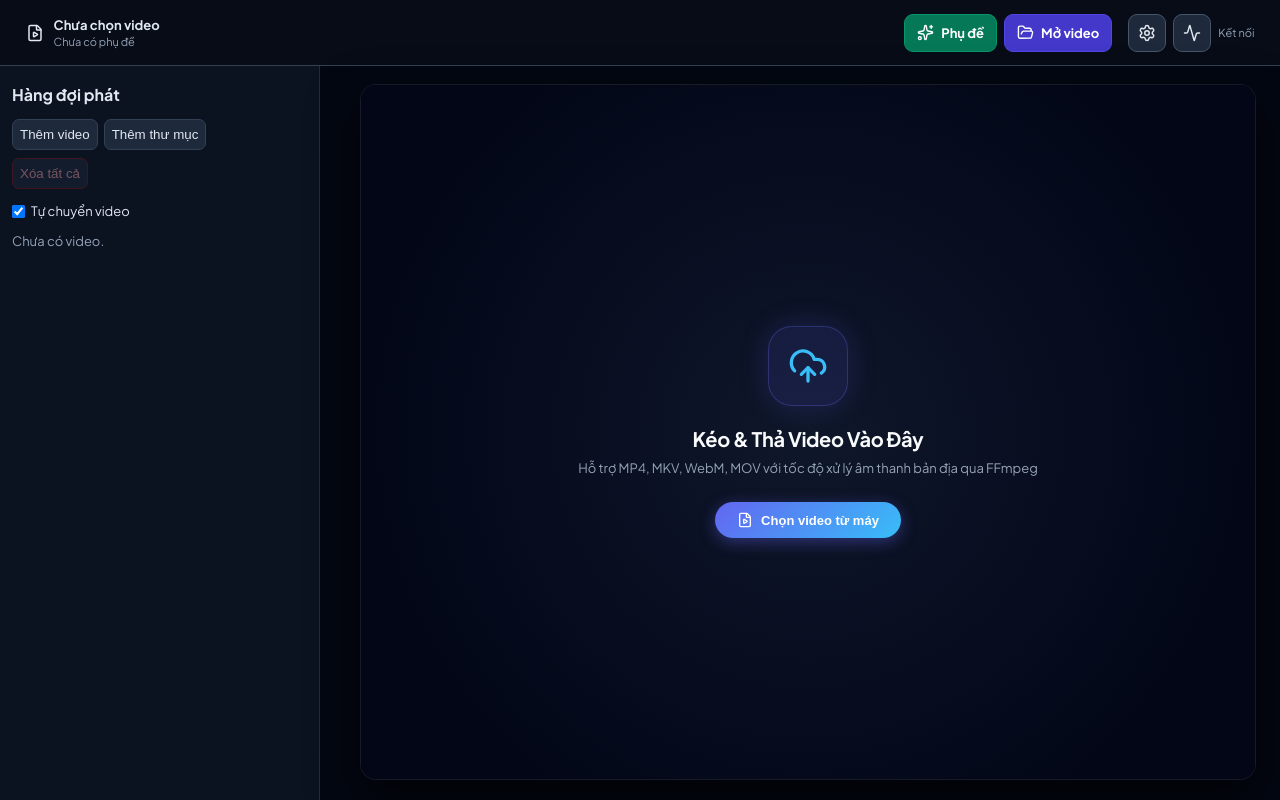
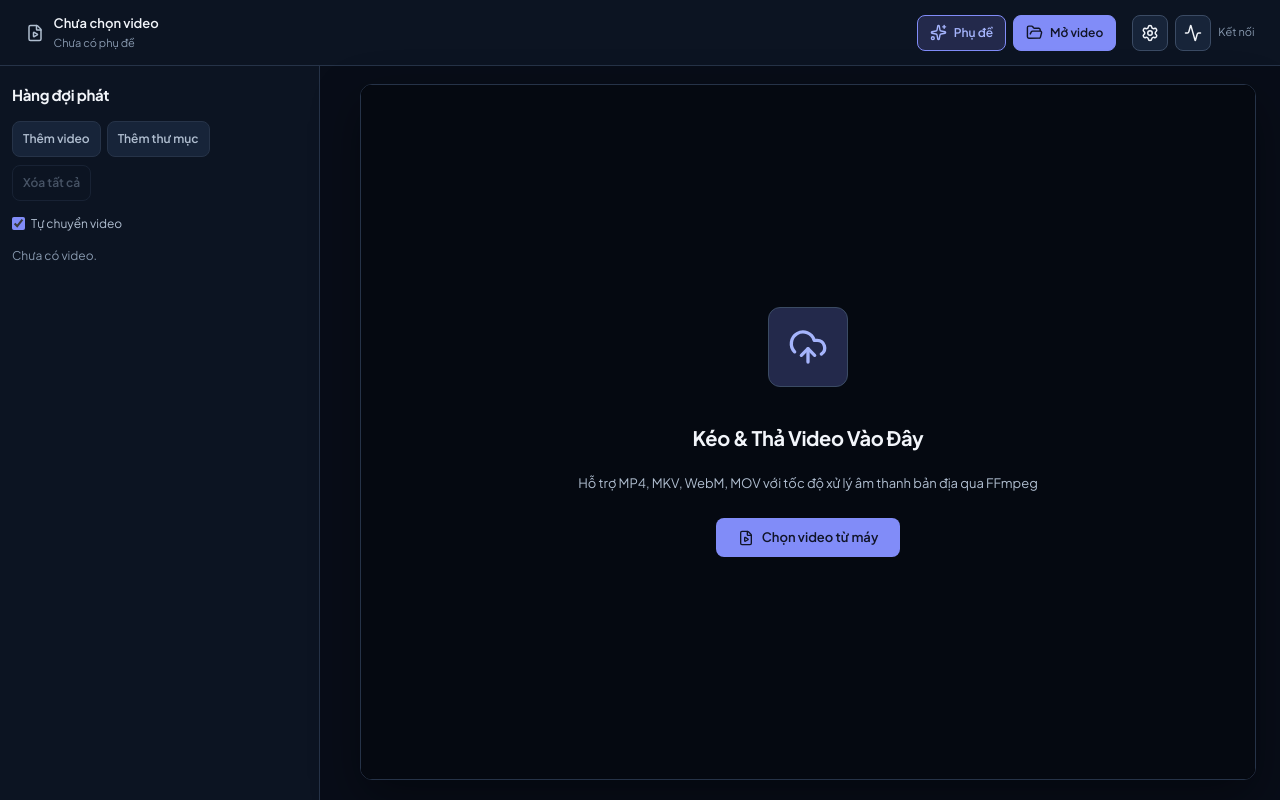
Before and after one commit to patdev495/watch-subtitles, a Vue app in the folder frontend/: page / in a window 1280 px wide. Built offline with nearby package versions, Linux system fonts and the light colour scheme.

Commit message:
Refine player UI visual consistency

```diff
--- a/frontend/src/components/HeaderBar.vue
+++ b/frontend/src/components/HeaderBar.vue
@@ -31,8 +31,19 @@ const emit = defineEmits<{
 </template>
 
 <style scoped>
-.header-bar { display: flex; align-items: center; gap: 16px; min-height: 66px; padding: 10px clamp(16px, 2vw, 34px); background: #070c17; border-bottom: 1px solid #334155; color: #e2e8f0; }
-.media-context { display: flex; align-items: center; gap: 10px; min-width: 0; flex: 1; }.media-context div { display: grid; gap: 2px; min-width: 0; }.media-context strong { overflow: hidden; text-overflow: ellipsis; white-space: nowrap; font-size: 13px; }.media-context span { font-size: 11px; color: #94a3b8; }
-.main-actions, .utility-actions { display: flex; align-items: center; gap: 7px; } button { display: inline-flex; align-items: center; justify-content: center; gap: 7px; min-height: 38px; padding: 0 12px; border: 1px solid #475569; border-radius: 9px; color: #e2e8f0; background: #1e293b; cursor: pointer; font: 700 13px var(--font-sans); }.subtitle-button { color: #fff; background: #047857; border-color: #059669; }.open-button { color: #fff; background: #4338ca; border-color: #4f46e5; }.utility-actions button { width: 38px; padding: 0; }.engine-status { color: #94a3b8; font-size: 11px; }
+.header-bar { display: flex; align-items: center; gap: 16px; min-height: 66px; padding: 10px clamp(16px, 2vw, 34px); background: var(--bg-surface); border-bottom: 1px solid var(--border-subtle); color: var(--text-primary); }
+.media-context { display: flex; align-items: center; gap: 10px; min-width: 0; flex: 1; color: var(--text-secondary); }
+.media-context div { display: grid; gap: 2px; min-width: 0; }
+.media-context strong { overflow: hidden; text-overflow: ellipsis; white-space: nowrap; color: var(--text-primary); font-size: 13px; font-weight: 600; }
+.media-context span { font-size: 11px; color: var(--text-muted); }
+.main-actions, .utility-actions { display: flex; align-items: center; gap: 7px; }
+button { display: inline-flex; align-items: center; justify-content: center; gap: 7px; min-height: var(--control-height); padding: 0 12px; border: 1px solid var(--border-strong); border-radius: var(--radius-control); color: var(--text-primary); background: var(--bg-control); cursor: pointer; font: 600 12px var(--font-sans); white-space: nowrap; }
+button:hover { background: var(--bg-raised); border-color: var(--text-muted); }
+.subtitle-button { background: var(--accent-soft); border-color: var(--accent-primary); color: var(--accent-hover); }
+.subtitle-button:hover { background: var(--accent-primary); border-color: var(--accent-primary); color: var(--accent-contrast); }
+.open-button { color: var(--accent-contrast); background: var(--accent-primary); border-color: var(--accent-primary); }
+.open-button:hover { background: var(--accent-hover); border-color: var(--accent-hover); }
+.utility-actions button { width: var(--control-height); padding: 0; }
+.engine-status { color: var(--text-muted); font-size: 11px; }
 @media (max-width: 700px) { .header-bar { flex-wrap: wrap; }.utility-actions { display: none; } }
 </style>
--- a/frontend/src/components/PlaybackQueue.vue
+++ b/frontend/src/components/PlaybackQueue.vue
@@ -1,6 +1,7 @@
 <script setup lang="ts">
 import type { PlaybackVideo, SubtitleJob } from '../types';
 import { SUPPORTED_SOURCE_LANGUAGES } from '../languages';
+import { X } from 'lucide-vue-next';
 
 defineProps<{
   videos: PlaybackVideo[];
@@ -38,13 +39,13 @@ function currentJob(jobs: SubtitleJob[], path: string): SubtitleJob | undefined
     <ol v-else>
       <li v-for="video in videos" :key="video.path" :data-test="video.path === activePath ? 'queue-row-active' : 'queue-row'" :class="{ active: video.path === activePath }">
         <button class="queue-select" :data-test="`queue-select-${video.filename.charAt(0)}`" @click="emit('select', video)">{{ video.filename }}</button>
-        <button class="queue-remove" :data-test="`queue-remove-${video.filename.charAt(0)}`" :aria-label="`Xóa ${video.filename}`" @click="emit('remove', video)">×</button>
+        <button class="queue-remove" :data-test="`queue-remove-${video.filename.charAt(0)}`" :aria-label="`Xóa ${video.filename}`" @click="emit('remove', video)"><X :size="15" aria-hidden="true" /></button>
         <label class="source">Nguồn
           <select :value="video.sourceLanguage" @change="emit('source-change', video, ($event.target as HTMLSelectElement).value)">
             <option v-for="language in SUPPORTED_SOURCE_LANGUAGES" :key="language.code" :value="language.code">{{ language.name }}</option>
           </select>
         </label>
-        <span class="availability">{{ video.cachedPairs?.length ? video.cachedPairs.map(([source, target]) => `${source} → ${target}`).join(', ') : 'Chưa có phụ đề' }}</span>
+        <span class="availability" :class="{ 'has-cache': video.cachedPairs?.length }">{{ video.cachedPairs?.length ? video.cachedPairs.map(([source, target]) => `${source} → ${target}`).join(', ') : 'Chưa có phụ đề' }}</span>
         <span v-if="currentJob(jobs, video.path)" class="progress">{{ currentJob(jobs, video.path)?.status === 'processing' ? `${currentJob(jobs, video.path)?.progress}%` : 'Đang chờ' }}</span>
         <span v-if="video.error" class="error">{{ video.error }}</span>
       </li>
@@ -53,21 +54,26 @@ function currentJob(jobs: SubtitleJob[], path: string): SubtitleJob | undefined
 </template>
 
 <style scoped>
-.playback-queue { width: 320px; flex: 0 0 320px; min-height: 0; overflow-y: auto; padding: 18px 12px; border-right: 1px solid rgba(148,163,184,.18); color: #e2e8f0; background: #0b1220; }
-h2 { margin: 0 0 14px; font-size: 16px; }
+.playback-queue { width: 320px; flex: 0 0 320px; min-height: 0; overflow-y: auto; padding: 18px 12px; border-right: 1px solid var(--border-subtle); color: var(--text-primary); background: var(--bg-surface); }
+h2 { margin: 0 0 14px; font-size: 15px; font-weight: 700; letter-spacing: -.02em; }
 .queue-imports { display: flex; gap: 6px; }
-button { cursor: pointer; color: inherit; background: #1e293b; border: 1px solid #334155; border-radius: 7px; padding: 7px; }
-button:disabled { opacity: .45; cursor: not-allowed; }.clear-queue { margin-top: 8px; color: #fda4af; border-color: #7f1d1d; }.clear-queue:hover:not(:disabled) { background: #450a0a; }
-.auto-advance { display: flex; align-items: center; gap: 6px; margin: 14px 0; font-size: 13px; }
-.empty { color: #94a3b8; font-size: 13px; }
+button { min-height: var(--control-height); padding: 0 10px; cursor: pointer; color: var(--text-secondary); background: var(--bg-control); border: 1px solid var(--border-subtle); border-radius: var(--radius-control); font-size: 12px; font-weight: 600; }
+button:hover:not(:disabled) { color: var(--text-primary); background: var(--bg-raised); border-color: var(--border-strong); }
+.clear-queue { margin-top: 8px; color: var(--text-muted); background: transparent; }
+.clear-queue:hover:not(:disabled) { color: var(--danger); border-color: var(--danger); }
+.auto-advance { display: flex; align-items: center; gap: 6px; margin: 14px 0; font-size: 12px; color: var(--text-secondary); }
+.auto-advance input { margin: 0; }
+.empty { color: var(--text-muted); font-size: 12px; }
 ol { list-style: none; padding: 0; margin: 0; display: grid; gap: 8px; }
-li { display: grid; grid-template-columns: 1fr auto; gap: 5px; padding: 10px; border: 1px solid #334155; border-radius: 10px; background: #111c2f; }
-li.active { border-color: #818cf8; background: #202547; }
-.queue-select { text-align: left; overflow-wrap: anywhere; font-weight: 700; background: none; border: 0; }
-.queue-remove { line-height: 1; color: #fda4af; }
-.source { grid-column: 1 / -1; font-size: 11px; color: #94a3b8; }
-.source select { margin-left: 5px; max-width: 160px; color: #e2e8f0; background: #1e293b; border: 1px solid #475569; }
+li { display: grid; grid-template-columns: minmax(0, 1fr) auto; gap: 5px; padding: 10px; border: 1px solid var(--border-subtle); border-radius: var(--radius-control); background: var(--bg-card); }
+li.active { border-color: var(--accent-primary); background: var(--accent-soft); }
+.queue-select { min-width: 0; min-height: 26px; padding: 0; text-align: left; overflow: hidden; text-overflow: ellipsis; white-space: nowrap; font-weight: 600; color: var(--text-primary); background: none; border: 0; }
+.queue-select:hover:not(:disabled) { background: none; border-color: transparent; color: var(--accent-hover); }
+.queue-remove { display: grid; place-items: center; width: 26px; height: 26px; min-height: 26px; padding: 0; line-height: 1; color: var(--text-muted); background: transparent; border: 0; }
+.queue-remove:hover:not(:disabled) { color: var(--danger); background: var(--bg-raised); border-color: transparent; }
+.source { grid-column: 1 / -1; font-size: 11px; color: var(--text-muted); }
+.source select { margin-left: 5px; max-width: 160px; min-height: 27px; padding: 2px 6px; color: var(--text-secondary); background: var(--bg-control); border: 1px solid var(--border-subtle); border-radius: var(--radius-sm); }
 .availability,.progress,.error { grid-column: 1 / -1; font-size: 11px; }
-.availability { color: #a5b4fc; }.progress { color: #67e8f9; }.error { color: #fda4af; }
+.availability { color: var(--text-muted); }.availability.has-cache { color: var(--success); }.progress { color: var(--warning); }.error { color: var(--danger); }
 @media (max-width: 700px) { .playback-queue { width: 180px; flex-basis: 180px; } .queue-imports { flex-direction: column; } }
 </style>
--- a/frontend/src/components/VideoPlayer.vue
+++ b/frontend/src/components/VideoPlayer.vue
@@ -234,11 +234,11 @@ defineExpose({ seekTo });
   width: 100%;
   height: 100%;
   min-height: 380px;
-  background: #020617;
-  border-radius: 16px;
+  background: var(--bg-player);
+  border-radius: var(--radius-card);
   overflow: hidden;
-  box-shadow: 0 20px 50px rgba(0, 0, 0, 0.7);
-  border: 1px solid rgba(255, 255, 255, 0.08);
+  box-shadow: var(--shadow-panel);
+  border: 1px solid var(--border-subtle);
   display: flex;
   flex-direction: column;
 }
@@ -249,7 +249,7 @@ defineExpose({ seekTo });
   position: relative;
   width: 100%;
   height: 100%;
-  background: #000000;
+  background: #000;
   display: flex;
   align-items: center;
   justify-content: center;
@@ -269,7 +269,7 @@ defineExpose({ seekTo });
   display: flex;
   align-items: center;
   justify-content: center;
-  background: radial-gradient(circle at center, #0f172a 0%, #020617 80%);
+  background: var(--bg-player);
   padding: 40px;
 }
 
@@ -284,29 +284,29 @@ defineExpose({ seekTo });
 .icon-halo {
   width: 80px;
   height: 80px;
-  border-radius: 24px;
-  background: rgba(99, 102, 241, 0.12);
-  border: 1px solid rgba(99, 102, 241, 0.3);
+  border-radius: var(--radius-card);
+  background: var(--accent-soft);
+  border: 1px solid var(--border-strong);
   display: flex;
   align-items: center;
   justify-content: center;
   margin-bottom: 20px;
-  box-shadow: 0 0 30px rgba(99, 102, 241, 0.2);
+  box-shadow: none;
 }
 
-.upload-icon { color: #38bdf8; }
+.upload-icon { color: var(--accent-hover); }
 
 .hero-title {
   font-size: 20px;
   font-weight: 700;
   letter-spacing: -0.02em;
-  color: #f8fafc;
+  color: var(--text-primary);
   margin-bottom: 8px;
 }
 
 .hero-subtitle {
   font-size: 13px;
-  color: #94a3b8;
+  color: var(--text-secondary);
   line-height: 1.5;
   margin-bottom: 24px;
 }
@@ -316,20 +316,19 @@ defineExpose({ seekTo });
   align-items: center;
   gap: 8px;
   padding: 10px 22px;
-  border-radius: 9999px;
-  background: linear-gradient(135deg, #6366f1 0%, #38bdf8 100%);
-  color: #ffffff;
+  border-radius: var(--radius-control);
+  background: var(--accent-primary);
+  color: var(--accent-contrast);
   font-weight: 600;
   font-size: 13px;
   border: none;
   cursor: pointer;
-  box-shadow: 0 4px 16px rgba(99, 102, 241, 0.4);
-  transition: all 0.2s ease;
+  box-shadow: none;
+  transition: background-color var(--transition-fast);
 }
 
 .browse-btn:hover {
-  transform: translateY(-1px);
-  box-shadow: 0 6px 24px rgba(99, 102, 241, 0.6);
+  background: var(--accent-hover);
 }
 
 /* Floating Cinema Controls */
@@ -338,7 +337,7 @@ defineExpose({ seekTo });
   bottom: 0;
   left: 0;
   right: 0;
-  background: linear-gradient(to top, rgba(2, 6, 23, 0.95) 0%, rgba(2, 6, 23, 0.6) 65%, transparent 100%);
+  background: var(--player-scrim);
   padding: 24px 20px 14px;
   opacity: 0;
   transform: translateY(8px);
--- a/frontend/src/style.css
+++ b/frontend/src/style.css
@@ -1,93 +1,61 @@
-@import url('https://fonts.googleapis.com/css2?family=Plus+Jakarta+Sans:wght@400;500;600;700;800&family=JetBrains+Mono:wght@400;500;600&display=swap');
+@import url('https://fonts.googleapis.com/css2?family=Plus+Jakarta+Sans:wght@400;500;600;700&family=JetBrains+Mono:wght@400;500;600&display=swap');
 
 :root {
-  /* Surface Tokens */
-  --bg-base: #030712;
-  --bg-surface: #0a0f1d;
-  --bg-card: rgba(15, 23, 42, 0.65);
-  --bg-glass: rgba(15, 23, 42, 0.75);
-  --border-subtle: rgba(255, 255, 255, 0.08);
-  --border-focus: rgba(99, 102, 241, 0.5);
-
-  /* Typography */
-  --font-sans: 'Plus Jakarta Sans', -apple-system, BlinkMacSystemFont, sans-serif;
-  --font-mono: 'JetBrains Mono', ui-monospace, monospace;
-
-  /* Colors */
-  --text-primary: #f8fafc;
-  --text-secondary: #94a3b8;
-  --text-muted: #64748b;
-
-  --accent-primary: #6366f1;
-  --accent-secondary: #38bdf8;
-  --accent-gradient: linear-gradient(135deg, #6366f1 0%, #38bdf8 100%);
-  --accent-glow: 0 0 20px rgba(99, 102, 241, 0.35);
-
-  --success: #10b981;
-  --success-glow: 0 0 12px rgba(16, 185, 129, 0.4);
-
-  /* Elevation */
-  --shadow-sm: 0 2px 8px rgba(0, 0, 0, 0.3);
-  --shadow-md: 0 8px 24px rgba(0, 0, 0, 0.45);
-  --shadow-lg: 0 16px 40px rgba(0, 0, 0, 0.6);
-  --glass-filter: blur(16px);
+  color-scheme: dark;
+  --font-sans: 'Plus Jakarta Sans', 'Segoe UI', Arial, sans-serif;
+  --font-mono: 'JetBrains Mono', Consolas, monospace;
+  --bg-base: #080d18;
+  --bg-surface: #0c1422;
+  --bg-card: #121d2e;
+  --bg-raised: #1b2940;
+  --bg-control: #172439;
+  --bg-player: #050911;
+  --bg-overlay: rgba(5, 9, 17, .88);
+  --bg-overlay-solid: rgba(5, 9, 17, .96);
+  --bg-backdrop: rgba(5, 9, 17, .76);
+  --player-scrim: linear-gradient(to top, rgba(5, 9, 17, .96) 0%, rgba(5, 9, 17, .62) 65%, transparent 100%);
+  --bg-hover: rgba(176, 190, 208, .12);
+  --bg-field: rgba(176, 190, 208, .06);
+  --border-subtle: #263348;
+  --border-strong: #3b4b64;
+  --border-focus: #a5b4fc;
+  --text-primary: #f2f5fa;
+  --text-secondary: #b0bed0;
+  --text-muted: #8798ae;
+  --accent-primary: #818cf8;
+  --accent-hover: #a5b4fc;
+  --accent-soft: #23294b;
+  --accent-contrast: #101427;
+  --success: #6ee7b7;
+  --warning: #fcd34d;
+  --danger: #fda4af;
+  --shadow-panel: 0 18px 48px rgba(0, 0, 0, .38);
+  --shadow-caption: 0 4px 18px rgba(0, 0, 0, .42);
+  --radius-sm: 6px;
+  --radius-control: 8px;
+  --radius-card: 12px;
+  --control-height: 36px;
+  --transition-fast: 140ms ease;
 }
 
-* {
-  box-sizing: border-box;
-  margin: 0;
-  padding: 0;
-}
-
+* { box-sizing: border-box; }
+html, body, #app { width: 100%; height: 100%; margin: 0; }
 body {
-  font-family: var(--font-sans);
-  background-color: var(--bg-base);
+  overflow: hidden;
+  background: var(--bg-base);
   color: var(--text-primary);
-  overflow: hidden;
-  height: 100vh;
+  font: 400 13px/1.5 var(--font-sans);
   -webkit-font-smoothing: antialiased;
   -moz-osx-font-smoothing: grayscale;
 }
-
-/* Custom Scrollbar */
-::-webkit-scrollbar {
-  width: 6px;
-  height: 6px;
-}
-
-::-webkit-scrollbar-track {
-  background: transparent;
-}
-
-::-webkit-scrollbar-thumb {
-  background: rgba(255, 255, 255, 0.15);
-  border-radius: 9999px;
-}
-
-::-webkit-scrollbar-thumb:hover {
-  background: rgba(255, 255, 255, 0.3);
-}
-
-/* Range input base styling */
-input[type="range"] {
-  appearance: none;
-  background: rgba(255, 255, 255, 0.15);
-  border-radius: 9999px;
-  outline: none;
-  transition: all 0.2s ease;
-}
-
-input[type="range"]::-webkit-slider-thumb {
-  appearance: none;
-  width: 12px;
-  height: 12px;
-  border-radius: 50%;
-  background: #38bdf8;
-  box-shadow: 0 0 8px rgba(56, 189, 248, 0.7);
-  cursor: pointer;
-  transition: transform 0.15s ease;
-}
-
-input[type="range"]:hover::-webkit-slider-thumb {
-  transform: scale(1.25);
-}
+button, input, select { font: inherit; }
+button { transition: background-color var(--transition-fast), border-color var(--transition-fast), color var(--transition-fast), box-shadow var(--transition-fast); }
+button:disabled { opacity: .48; cursor: not-allowed; }
+:where(button, input, select):focus-visible { outline: 2px solid var(--border-focus); outline-offset: 2px; }
+select { color-scheme: dark; }
+input[type='checkbox'], input[type='range'] { accent-color: var(--accent-primary); }
+::-webkit-scrollbar { width: 7px; height: 7px; }
+::-webkit-scrollbar-track { background: transparent; }
+::-webkit-scrollbar-thumb { background: var(--border-strong); border-radius: 999px; }
+::-webkit-scrollbar-thumb:hover { background: var(--text-muted); }
+@media (prefers-reduced-motion: reduce) { *, *::before, *::after { animation-duration: .01ms !important; transition-duration: .01ms !important; } }
```
Also changed, not shown: frontend/src/App.css (+9 -9 lines), frontend/src/components/PlayerControls.vue (+28 -24 lines), frontend/src/components/SettingsModal.vue (+39 -39 lines), frontend/src/components/SubtitleGenerationModal.vue (+13 -10 lines), frontend/src/components/TranscriptFooter.vue (+13 -10 lines).
